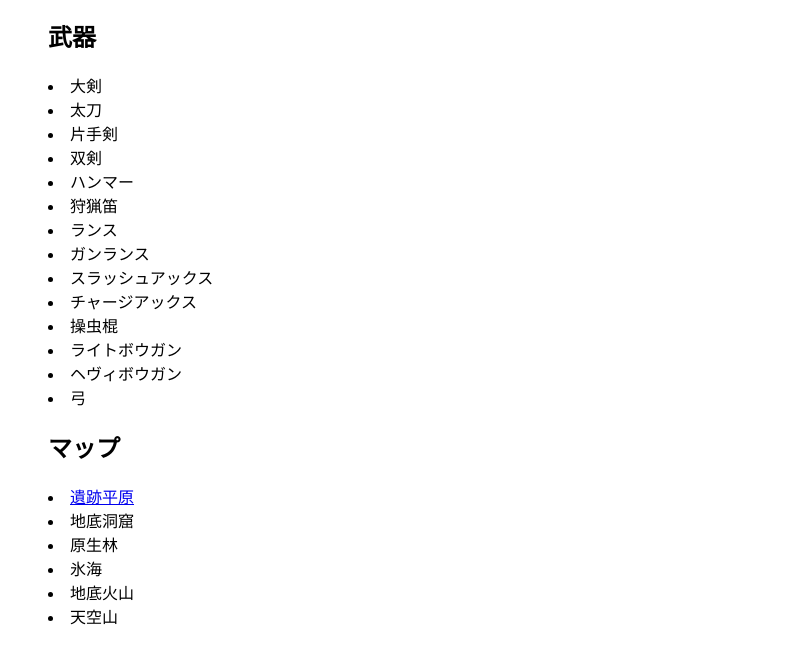
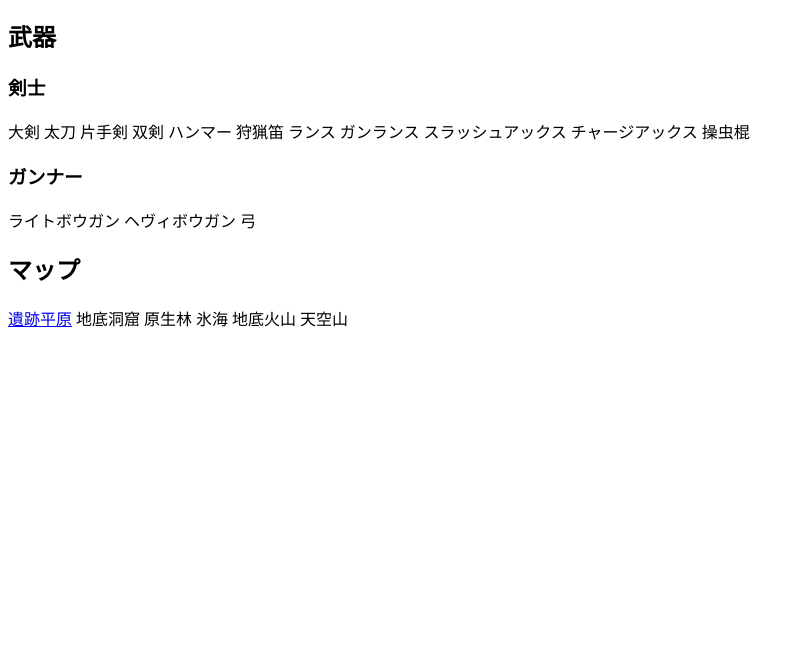
Before and after one commit to orihuzak/damage-calc-mh4g, a plain HTML site: page game/mh4g.html in a window 1280 px wide. Shown: the part 57-720 px from the top of the page, without its empty margins (0-804 px from the left). Drawn offline with Linux system fonts and the light colour scheme.

Commit message:
ゲームに関するものをgameフォルダに分けた。mh4g_style.cssの追加。

```diff
--- a/mh4g.html
+++ b/game/mh4g.html
@@ -3,8 +3,8 @@
     <head>
         <meta charset="utf-8">
         <title>モンスターハンター4G</title>
+        <link rel="stylesheet" href="mh4g_style.css" type="text/css">
         <!--
-        <link rel="stylesheet" href="map.css" type="text/css">
         <script src="http://code.jquery.com/jquery-3.2.0.min.js"></script>
         <script type="text/javascript" src="js/isekiheigen.js"></script>
         -->
@@ -14,6 +14,7 @@
         <h1>モンスターハンター4G</h1>
         <menu>
             <h2>武器</h2>
+            <h3>剣士</h3>
             <li>大剣</li>
             <li>太刀</li>
             <li>片手剣</li>
@@ -25,6 +26,7 @@
             <li>スラッシュアックス</li>
             <li>チャージアックス</li>
             <li>操虫棍</li>
+            <h3>ガンナー</h3>
             <li>ライトボウガン</li>
             <li>ヘヴィボウガン</li>
             <li>弓</li>
--- /dev/null
+++ b/game/mh4g_style.css
@@ -0,0 +1,8 @@
+menu {
+    list-style: none;
+    padding: 0;
+}
+
+menu li {
+    display: inline;
+}
```
Also changed, not shown: game/isekiheigen.html (renamed from isekiheigen.html), game/js/isekiheigen.js (renamed from js/isekiheigen.js), game/map.css (renamed from map.css), 1 other file.
